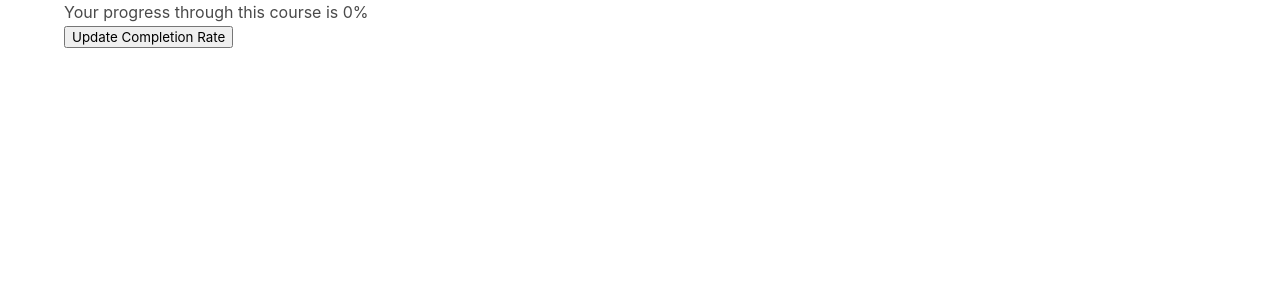
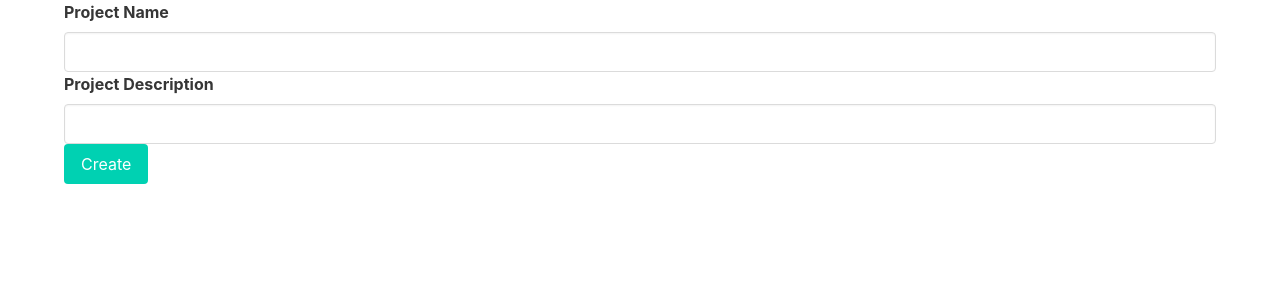
Before and after one commit to nicholejeannine/vueJsLearning, a PHP site: page / in a window 1280 px wide. Shown: the top 300 px of the page. Run offline with PHP 8.4, Linux system fonts and the light colour scheme; some libraries are stand-ins or nearby versions.

Commit message:
OOP forms - basic setup using axios for POST request to server

```diff
--- a/index.php
+++ b/index.php
@@ -21,7 +21,8 @@ ini_set('include_path', get_include_path() . PATH_SEPARATOR . __DIR__);
 <?php //include "views/customEventsCoupon.html";?>
 <?php //include "views/eventDispatcher.html";?>
 <?php //include "views/namedSlots.html";?>
-<?php include "views/inlineTemplates.html";?>
+<?php //include "views/inlineTemplates.html";?>
+<?php include "views/objectOrientedForms.html";?>
 
 </div>
 
@@ -29,7 +30,8 @@ ini_set('include_path', get_include_path() . PATH_SEPARATOR . __DIR__);
 <!-- <script src="js/tabs.js"></script> -->
 <!-- <script src="js/eventDispatcher.js"></script> -->
 <!-- <script src="js/namedSlots.js"></script> -->
-<script src="js/inlineTemplates.js"></script>
+<!-- <script src="js/inlineTemplates.js"></script> -->
+<script src="js/objectOrientedForms.js"></script>
 </body>
 
 </html>
--- /dev/null
+++ b/js/objectOrientedForms.js
@@ -0,0 +1,18 @@
+new Vue({
+	el: '#app',
+	data: {
+		name: '',
+		description: ''
+	},
+	methods: {
+		onSubmit(){
+
+			// alert("Form was submitted");
+			// at this point we would want to use axios to submit a post request:
+			axios.post('/projects', {
+				name: this.name,
+				description: this.description
+			});
+		}
+	}
+});
--- /dev/null
+++ b/views/objectOrientedForms.html
@@ -0,0 +1,18 @@
+	<!-- Vue supports something called "event modifiers". In this case, when we submit the form, we want to prevent the default action (submitting the form) and run our custom "onSubmit" method. If we try like @submit="onSubmit", it will run that method, but then the regular default form submit action will trigger, which is NOT what we want.
+	So the event modifiers: you add a period and a view-supported modifier (e.g, @submit.once if you only want to submit a thing once.  In our case we want to prevent default, so it looks like this (@submit.prevent="onSubmit")) -->
+<form method="POST" action="/projects" @submit.prevent="onSubmit">
+	<div class="control">
+		<label for="name" class="label">Project Name</label>
+		<input required type="text" id="name" name="name" class="input" v-model="name">
+	</div>
+
+	<div class="control">
+		<label for="description" class="label">Project Description</label>
+		<!-- ADD THE REQUIRED TAGS! It is free front-end HTML5 validation! Use it! It's free! -->
+		<input required type="text" id="description" class="input" v-model="description"/>
+	</div>
+
+	<div class="control">
+		<button class="button is-primary">Create</button>
+	</div>
+</form>
```
